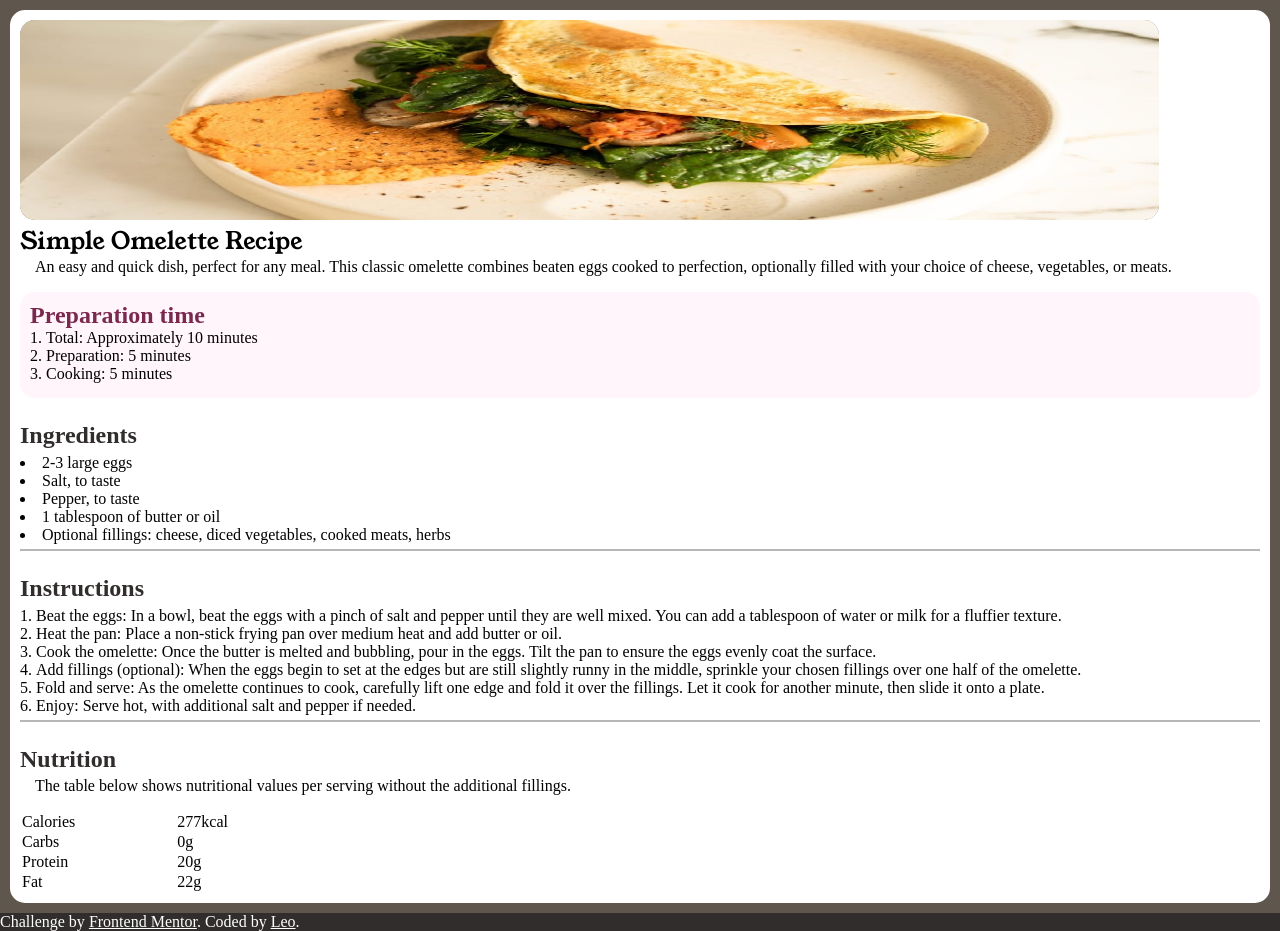
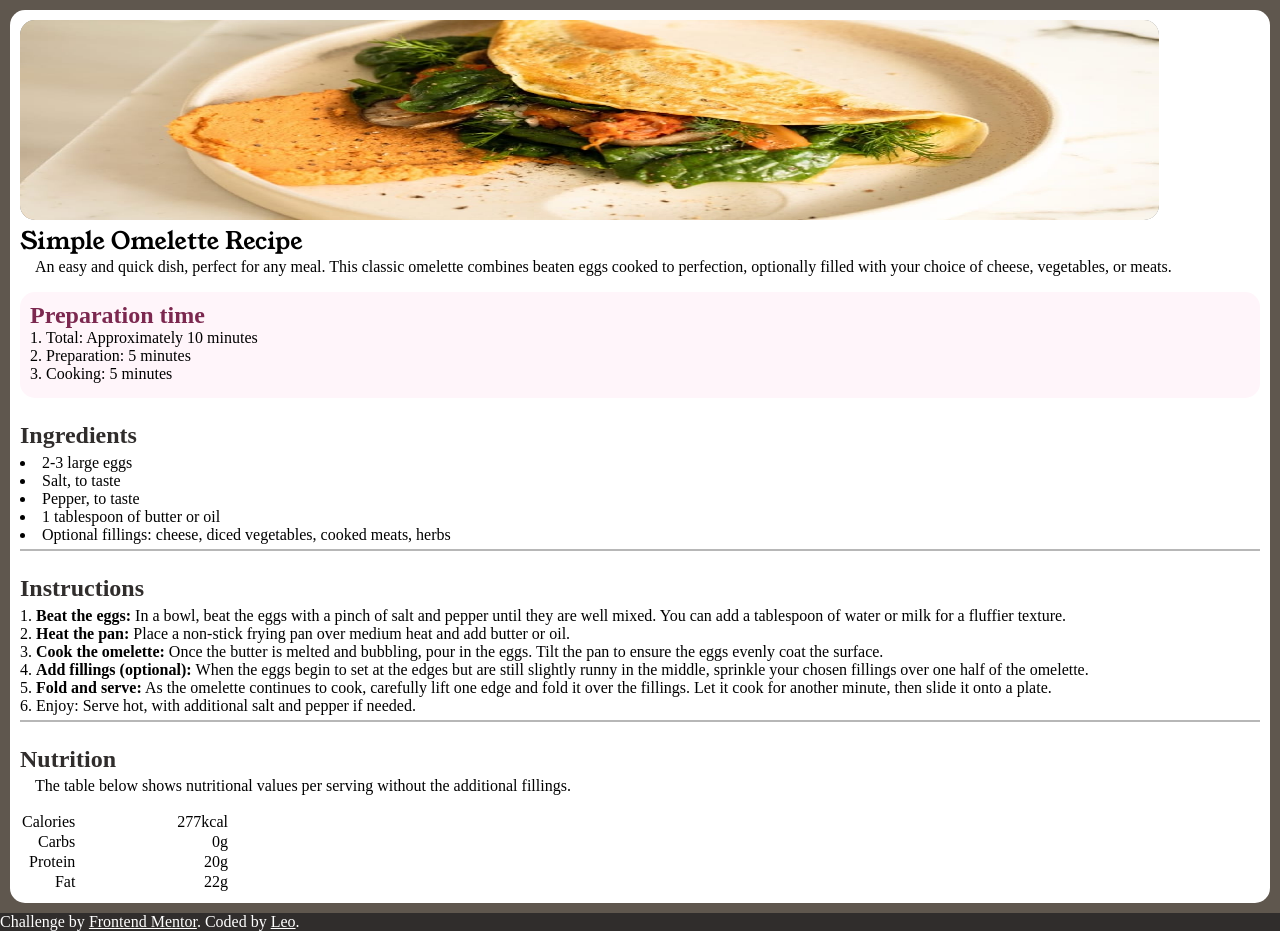
Before and after one commit to Leofront-end/projeto-receita, a plain HTML site: page index.html in a window 1280 px wide. Drawn offline with Linux system fonts and the light colour scheme.

Commit message:
Update style.css

```diff
--- a/estilo/style.css
+++ b/estilo/style.css
@@ -111,12 +111,18 @@ ol, ul{
     list-style-position: inside;
     padding-bottom: 5px;
 }
+
+span.instrucao {
+    font-weight: bold;
+}
+
 hr {
     border: 0.1em solid rgba(0, 0, 0, 0.281);
 }
 
 td {
     padding-right: 100px;
+    text-align: right;
 }
 
 footer {
```
